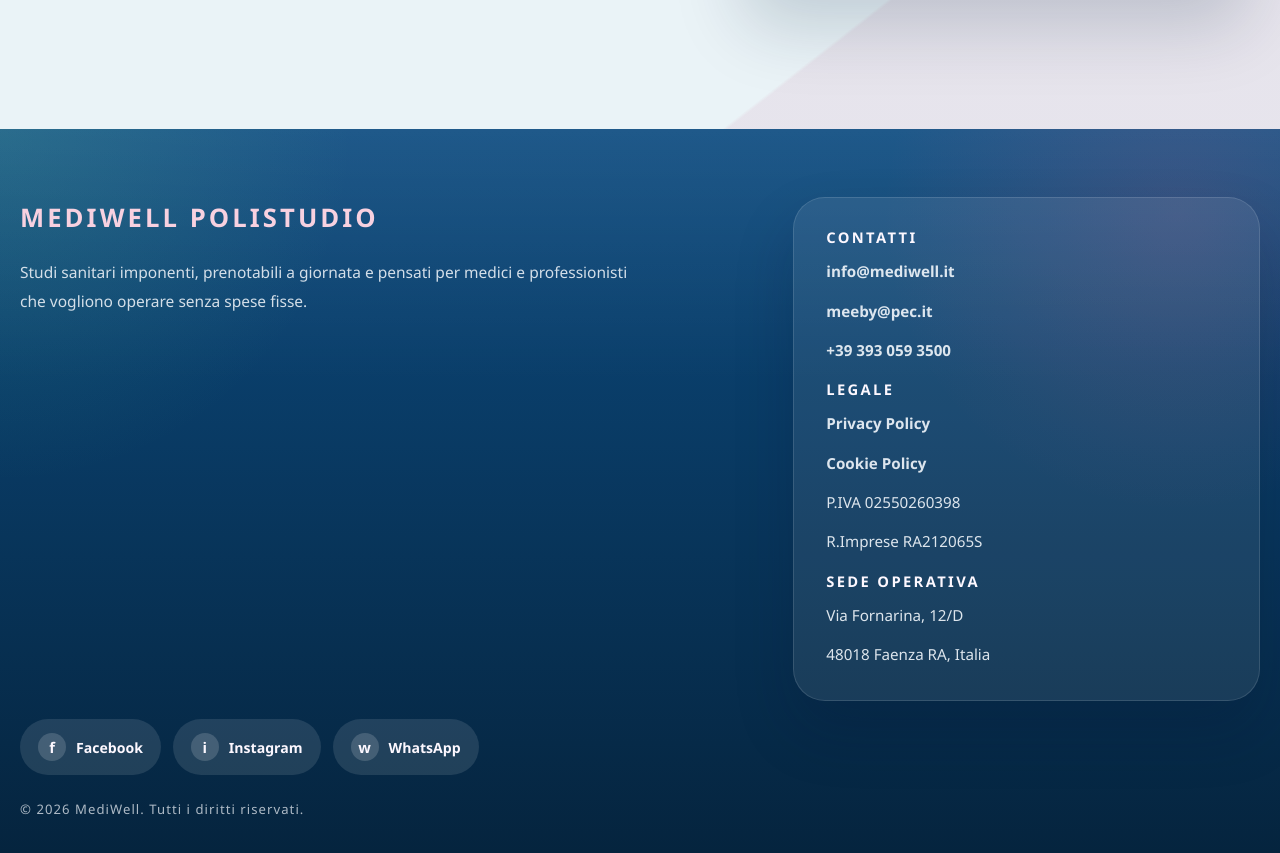
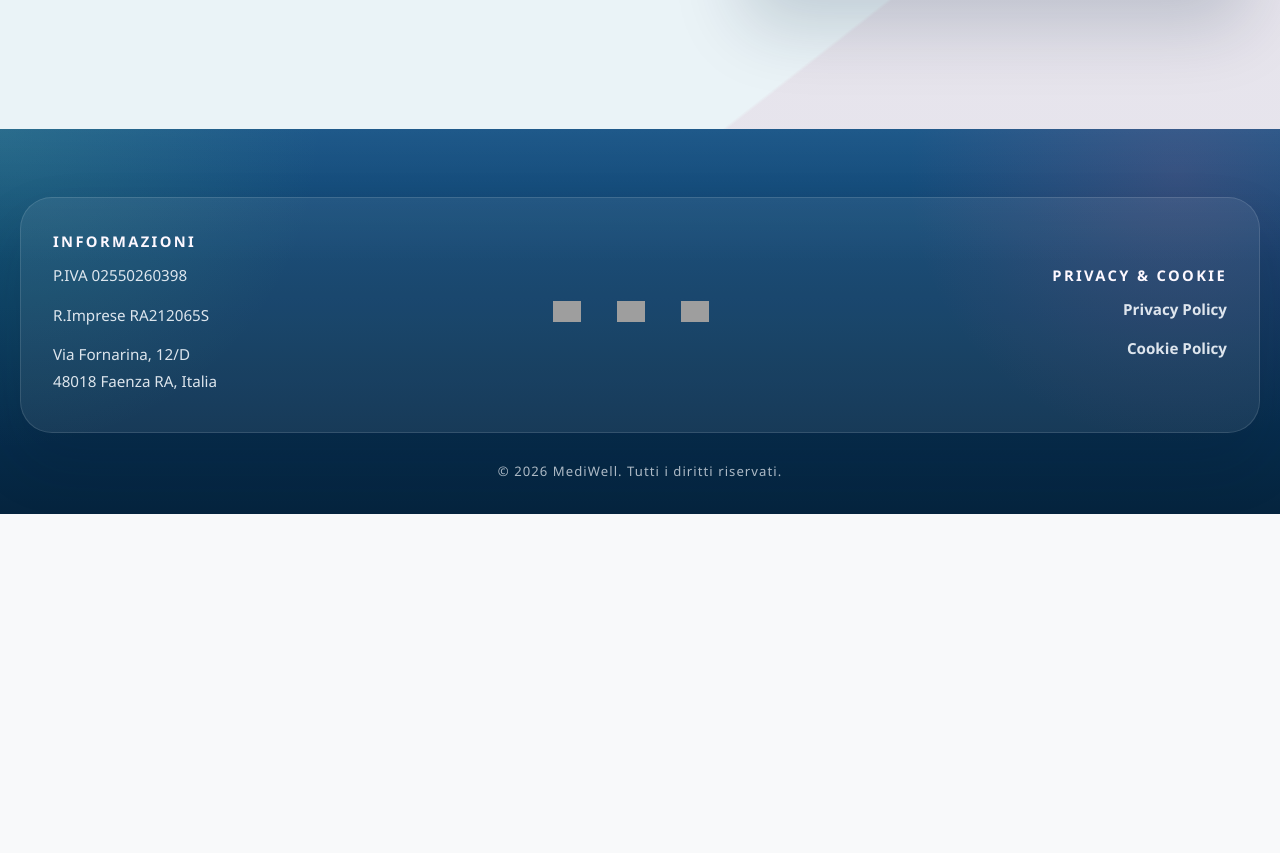
Before and after one commit to bubbosvilup/Mediwel_Landing_Page, a website: page index.html in a window 1280 px wide. Shown: the part 7100-7953 px from the top of the page. After the commit the page ends 7614 px from the top, so only its background shows below. Drawn offline with Linux system fonts and the light colour scheme; grey boxes are pictures that could not be loaded.

Commit message:
Footer spacing and social icon layout update

```diff
--- a/index.html
+++ b/index.html
@@ -488,52 +488,34 @@ main > section {
   .mw-footer-inner {
     position: relative;
     display: grid;
-    gap: 32px;
+    gap: 28px;
     width: min(100%, var(--mw-max));
     margin: 0 auto;
-    grid-template-columns: minmax(0, 1.35fr) minmax(280px, 0.85fr);
-    align-items: start;
-  }
-
-  .mw-footer-brand,
-  .mw-footer-panel {
-    position: relative;
-    z-index: 1;
+  }
+
+  .mw-footer-grid {
     display: grid;
-    gap: 18px;
-  }
-
-  .mw-footer-brand p:first-child {
-    margin: 0;
-    font-size: clamp(1.05rem, 2.2vw, 1.6rem);
-    font-weight: 800;
-    letter-spacing: 0.12em;
-    text-transform: uppercase;
-    color: #f8d1e0;
-  }
-
-  .mw-footer-brand p:nth-child(2) {
-    margin: 0;
-    max-width: 620px;
-    color: rgba(238, 243, 248, 0.88);
-    font-size: 0.97rem;
-    line-height: 1.9;
-  }
-
-  .mw-footer-panel {
-    padding: 32px;
+    gap: 24px;
+    grid-template-columns: minmax(240px, 1fr) auto minmax(240px, 1fr);
+    align-items: center;
+    padding: 36px 32px;
     border-radius: 32px;
-    background: rgba(255, 255, 255, 0.08);
+    background: rgba(255, 255, 255, 0.07);
     border: 1px solid rgba(255, 255, 255, 0.12);
-    box-shadow: 0 30px 60px rgba(2, 19, 46, 0.18);
-  }
-
-  .mw-footer-section {
+    box-shadow: 0 30px 60px rgba(2, 19, 46, 0.14);
+  }
+
+  .mw-footer-block {
     display: grid;
     gap: 12px;
-  }
-
-  .mw-footer-section h3 {
+    min-width: 0;
+  }
+
+  .mw-footer-right {
+    text-align: right;
+  }
+
+  .mw-footer-block h3 {
     margin: 0;
     font-size: 0.92rem;
     font-weight: 800;
@@ -542,73 +524,76 @@ main > section {
     color: #fdf8ff;
   }
 
-  .mw-footer-section p,
-  .mw-footer-section a {
+  .mw-footer-follow {
+    display: inline-block;
+    margin: 0;
+    color: rgba(255, 255, 255, 0.82);
+    font-size: 0.95rem;
+    font-weight: 700;
+    letter-spacing: 0.12em;
+    text-transform: uppercase;
+  }
+
+  .mw-footer-block p,
+  .mw-footer-block a {
     margin: 0;
     color: rgba(238, 243, 248, 0.92);
     font-size: 0.95rem;
     line-height: 1.8;
-  }
-
-  .mw-footer-section a {
+    word-break: break-word;
+  }
+
+  .mw-footer-block a {
     display: inline-block;
     text-decoration: none;
     transition: color 200ms ease, transform 200ms ease;
   }
 
-  .mw-footer-section a:hover {
+  .mw-footer-block a:hover {
     color: #f8d1e0;
     transform: translateX(2px);
   }
 
-  .mw-footer-location p {
+  .mw-footer-left p {
     max-width: 320px;
   }
 
-  .mw-footer-social-row {
-    position: relative;
-    z-index: 1;
-    display: grid;
-    gap: 24px;
-    margin-top: 18px;
-    align-items: center;
+  .mw-footer-center {
+    text-align: center;
   }
 
   .mw-footer-social {
     display: flex;
-    flex-wrap: wrap;
-    gap: 12px;
+    flex-wrap: nowrap;
+    justify-content: center;
+    gap: 18px;
+    margin-top: 10px;
   }
 
   .mw-social-link {
     display: inline-flex;
     align-items: center;
-    gap: 10px;
-    padding: 14px 18px;
-    border-radius: 999px;
-    background: rgba(255, 255, 255, 0.11);
-    color: #fdf8ff;
-    font-size: 0.88rem;
-    font-weight: 700;
+    justify-content: center;
+    width: 46px;
+    height: 46px;
+    padding: 0;
+    border-radius: 0;
+    background: transparent;
+    border: none;
     text-decoration: none;
-    transition: transform 220ms ease, background-color 220ms ease;
-  }
-
-  .mw-social-link::before {
-    content: attr(data-icon);
-    display: inline-flex;
+    transition: transform 220ms ease, opacity 220ms ease;
+  }
+
+  .mw-social-icon-image {
+    display: block;
     width: 28px;
     height: 28px;
-    align-items: center;
-    justify-content: center;
-    border-radius: 50%;
-    background: rgba(255, 255, 255, 0.16);
-    font-size: 0.92rem;
+    object-fit: contain;
   }
 
   .mw-social-link:hover {
     transform: translateY(-2px);
-    background: rgba(255, 255, 255, 0.18);
+    opacity: 0.85;
   }
 
   .mw-footer-note {
@@ -616,6 +601,43 @@ main > section {
     color: rgba(238, 243, 248, 0.72);
     font-size: 0.82rem;
     letter-spacing: 0.08em;
+    text-align: center;
+  }
+
+  @media (max-width: 900px) {
+    .mw-footer {
+      padding: 54px 18px 28px;
+    }
+
+    .mw-footer-grid {
+      grid-template-columns: 1fr;
+      padding: 26px;
+    }
+
+    .mw-footer-center {
+      text-align: center;
+    }
+
+    .mw-social-link {
+      min-width: 120px;
+      width: 100%;
+      max-width: 320px;
+    }
+  }
+
+  @media (max-width: 560px) {
+    .mw-footer {
+      padding: 42px 14px 24px;
+    }
+
+    .mw-footer-grid {
+      gap: 18px;
+    }
+
+    .mw-social-link {
+      padding: 12px 14px;
+      font-size: 0.85rem;
+    }
   }
 
   @media (prefers-reduced-motion: no-preference) {
@@ -1916,43 +1938,37 @@ form > p:nth-last-of-type(2) {
     </section>
   </main>
 
-  <footer class="mw-footer" aria-labelledby="footer-title">
+  <footer class="mw-footer" aria-label="Footer MediWell">
     <div class="mw-footer-inner">
-      <div class="mw-footer-brand">
-        <p id="footer-title">MediWell Polistudio</p>
-        <p>Studi sanitari imponenti, prenotabili a giornata e pensati per medici e professionisti che vogliono operare senza spese fisse.</p>
-      </div>
-
-      <div class="mw-footer-panel">
-        <div class="mw-footer-section">
-          <h3>Contatti</h3>
-          <a href="mailto:info@mediwell.it">info@mediwell.it</a>
-          <a href="mailto:meeby@pec.it">meeby@pec.it</a>
-          <a href="tel:+393930593500">+39 393 059 3500</a>
+      <div class="mw-footer-grid">
+        <div class="mw-footer-block mw-footer-left">
+          <h3>Informazioni</h3>
+          <p>P.IVA 02550260398</p>
+          <p>R.Imprese RA212065S</p>
+          <p>Via Fornarina, 12/D<br>48018 Faenza RA, Italia</p>
         </div>
 
-        <div class="mw-footer-section">
-          <h3>Legale</h3>
+        <div class="mw-footer-block mw-footer-center">
+          <div class="mw-footer-social">
+            <a class="mw-social-link" href="https://www.facebook.com/people/Mediwellit/61589370824325/" target="_blank" rel="noopener">
+              <img class="mw-social-icon-image" src="https://mediwell.it/wp-content/uploads/2026/06/FB.png" alt="Facebook">
+            </a>
+            <a class="mw-social-link" href="https://www.instagram.com/mediwell.it/" target="_blank" rel="noopener">
+              <img class="mw-social-icon-image" src="https://mediwell.it/wp-content/uploads/2026/06/IN.png" alt="Instagram">
+            </a>
+            <a class="mw-social-link" href="https://wa.me/393930593500" target="_blank" rel="noopener">
+              <img class="mw-social-icon-image" src="https://mediwell.it/wp-content/uploads/2026/06/WA.png" alt="WhatsApp">
+            </a>
+          </div>
+        </div>
+
+        <div class="mw-footer-block mw-footer-right">
+          <h3>Privacy & Cookie</h3>
           <a href="https://mediwell.it/privacy-policy/" target="_blank" rel="noopener">Privacy Policy</a>
           <a href="https://mediwell.it/cookie-policy/" target="_blank" rel="noopener">Cookie Policy</a>
-          <p>P.IVA 02550260398</p>
-          <p>R.Imprese RA212065S</p>
-        </div>
-
-        <div class="mw-footer-section mw-footer-location">
-          <h3>Sede operativa</h3>
-          <p>Via Fornarina, 12/D</p>
-          <p>48018 Faenza RA, Italia</p>
         </div>
       </div>
-    </div>
-
-    <div class="mw-footer-social-row">
-      <div class="mw-footer-social">
-        <a class="mw-social-link" href="https://www.facebook.com/people/Mediwellit/61589370824325/" target="_blank" rel="noopener" data-icon="f">Facebook</a>
-        <a class="mw-social-link" href="https://www.instagram.com/mediwell.it/" target="_blank" rel="noopener" data-icon="i">Instagram</a>
-        <a class="mw-social-link" href="https://wa.me/393930593500" target="_blank" rel="noopener" data-icon="w">WhatsApp</a>
-      </div>
+
       <p class="mw-footer-note">© 2026 MediWell. Tutti i diritti riservati.</p>
     </div>
   </footer>
```
